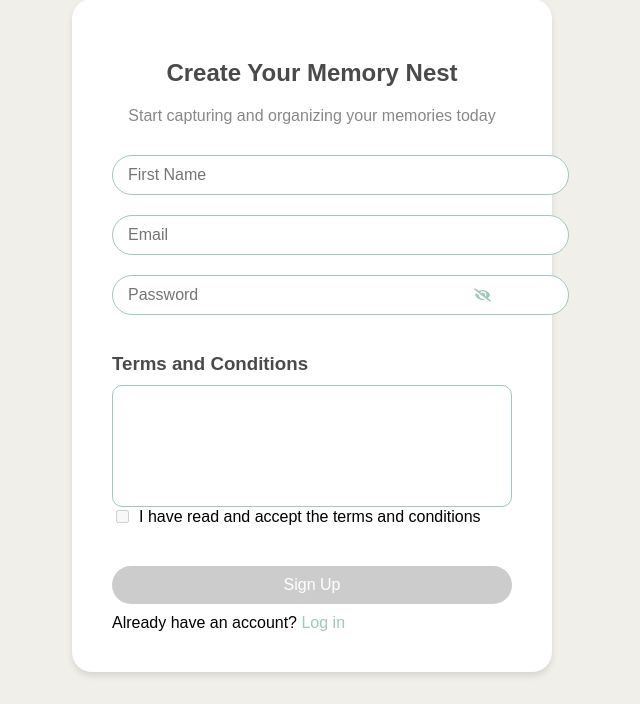
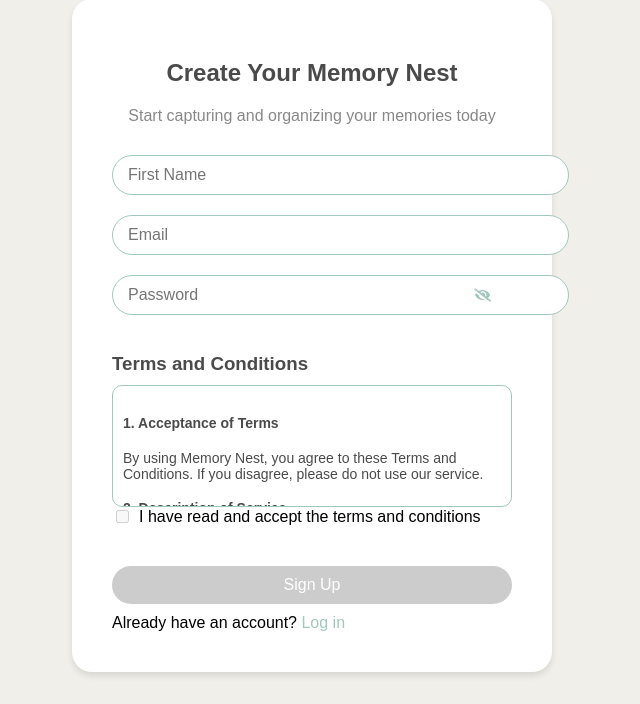
Before and after one commit to mlespinoza1/Memory-AI-Scrapbook, a Flask app: page /signup in a window 1280 px wide. Shown: the part 246-950 px from the top of the page, without its empty margins (328-968 px from the left). Run offline with Flask 3, Linux system fonts and the light colour scheme.

Commit message:
Agent step completed: Add placeholder text for terms and conditions in signup.html

```diff
--- a/templates/signup.html
+++ b/templates/signup.html
@@ -35,7 +35,32 @@
             <div class="terms-container">
                 <h3>Terms and Conditions</h3>
                 <div class="terms-scroll" id="termsScroll">
-                    <!-- Terms and conditions content -->
+                    <h4>1. Acceptance of Terms</h4>
+                    <p>By using Memory Nest, you agree to these Terms and Conditions. If you disagree, please do not use our service.</p>
+
+                    <h4>2. Description of Service</h4>
+                    <p>Memory Nest is a digital scrapbooking and memory preservation platform. We provide tools for users to store, organize, and share their memories.</p>
+
+                    <h4>3. User Accounts</h4>
+                    <p>You are responsible for maintaining the confidentiality of your account information and password. You agree to notify us immediately of any unauthorized use of your account.</p>
+
+                    <h4>4. Content</h4>
+                    <p>You retain all rights to the content you upload to Memory Nest. By uploading content, you grant us a non-exclusive license to use, display, and distribute your content on our platform.</p>
+
+                    <h4>5. Privacy</h4>
+                    <p>Your privacy is important to us. Please refer to our Privacy Policy for information on how we collect, use, and disclose your personal information.</p>
+
+                    <h4>6. Prohibited Activities</h4>
+                    <p>You agree not to use Memory Nest for any unlawful purpose or in any way that could damage, disable, or impair our service.</p>
+
+                    <h4>7. Termination</h4>
+                    <p>We reserve the right to terminate or suspend your account at our sole discretion, without notice, for conduct that we believe violates these Terms and Conditions or is harmful to other users, us, or third parties, or for any other reason.</p>
+
+                    <h4>8. Changes to Terms</h4>
+                    <p>We may modify these Terms and Conditions at any time. We will notify you of any changes by posting the new Terms and Conditions on this page.</p>
+
+                    <h4>9. Contact</h4>
+                    <p>If you have any questions about these Terms and Conditions, please contact us at support@memorynest.com.</p>
                 </div>
                 <div class="checkbox-group">
                     <input type="checkbox" id="acceptTerms" disabled>
```
